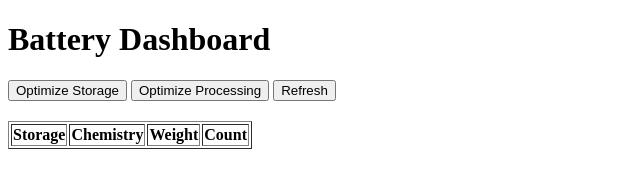
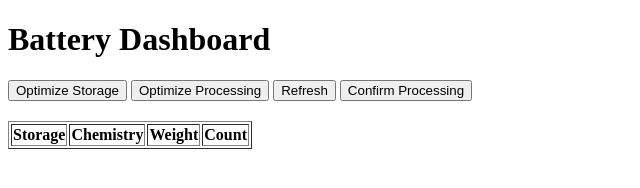
Before and after one commit to jokorjo/BattBatt, a website: page front/index.html in a window 1280 px wide. Shown: the whole page, without its empty margins (0-640 px from the left). Drawn offline with Linux system fonts and the light colour scheme; no server answers.

Commit message:
Update index.html

```diff
--- a/front/index.html
+++ b/front/index.html
@@ -10,6 +10,7 @@
 <button onclick="optimize()">Optimize Storage</button>
 <button onclick="optimizeProcessing()">Optimize Processing</button>
 <button onclick="load()">Refresh</button>
+<button onclick="confirmProcessing()">Confirm Processing</button>
 
   <table border="1" id="table" style="margin-top:20px">
     <thead>
```
